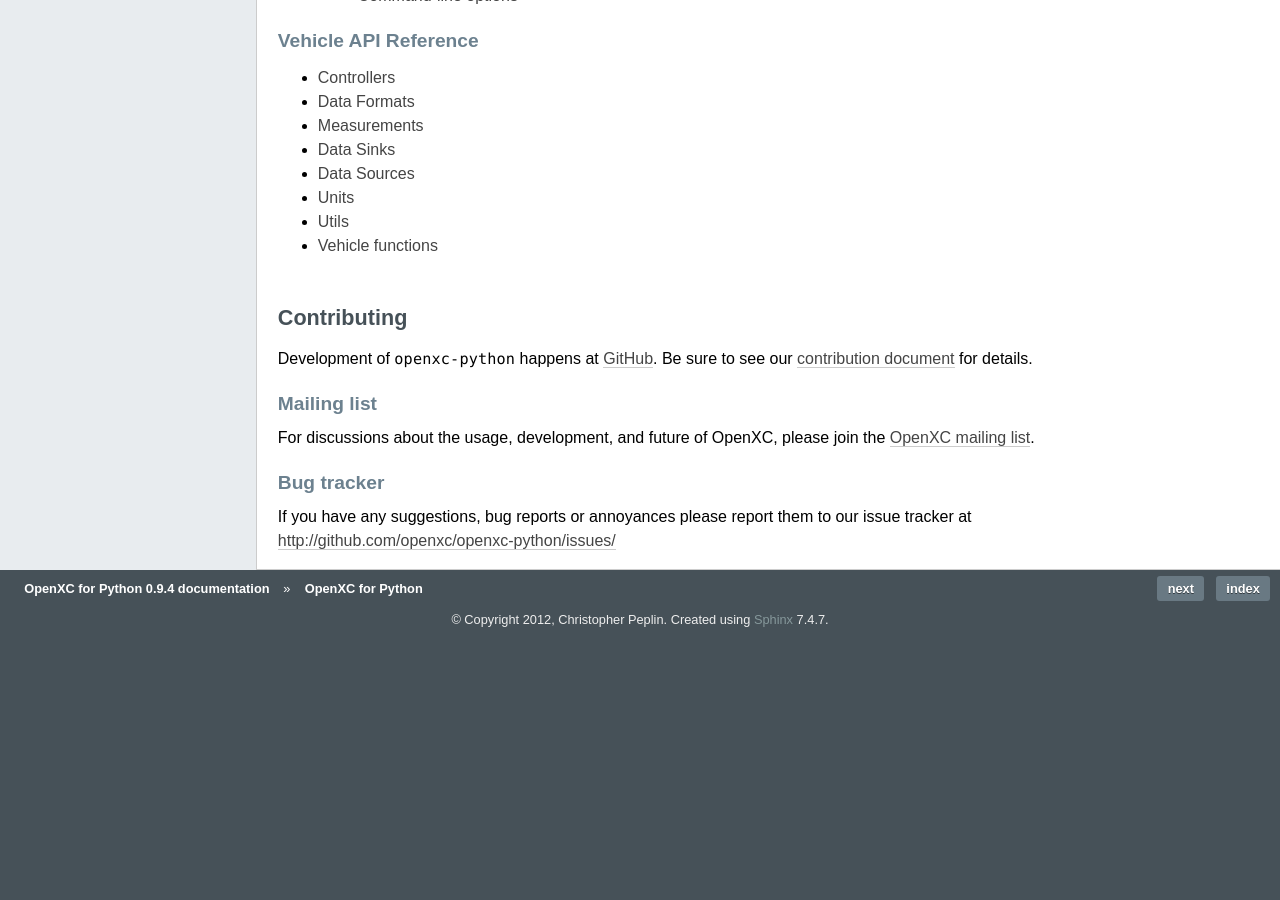
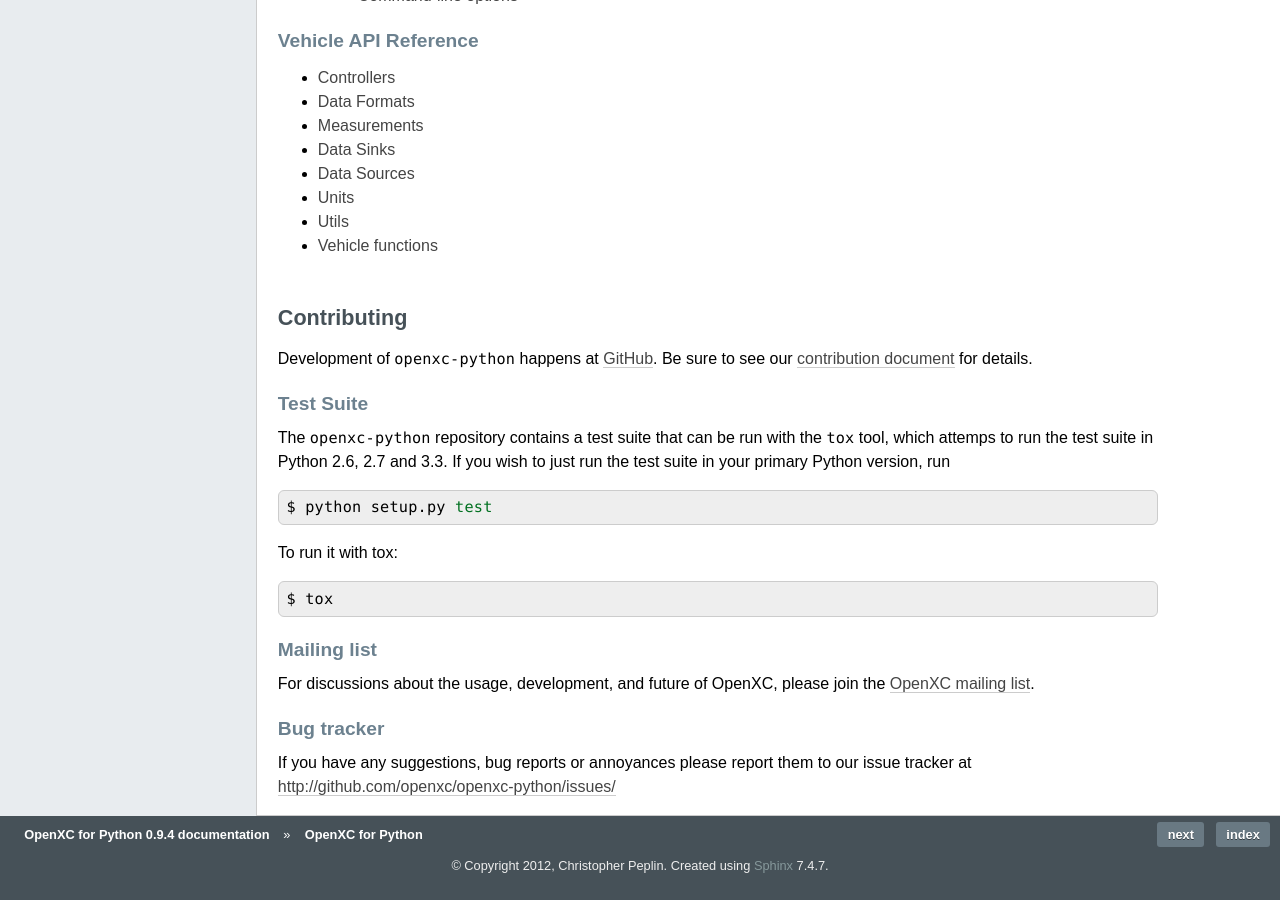
Before and after one commit to openxc/openxc-python, a Sphinx documentation site: the page built from docs/index.rst, in a window 1280 px wide and 900 px high, scrolled down 3312 px. Built offline with Sphinx 7.4.7, drawn with Linux system fonts in a browser that asks for light colours; before the commit the page ends 3967 px from its top, so only the background shows below that.

Commit message:
Document how to run the test suite.

```diff
--- a/docs/index.rst
+++ b/docs/index.rst
@@ -147,7 +147,6 @@
 
     api/*
 
-
 Contributing
 ============
 
@@ -155,6 +154,23 @@
 
 .. _`GitHub`: https://github.com/openxc/openxc-python
 .. _`contribution document`: https://github.com/openxc/openxc-python/blob/master/CONTRIBUTING.rst
+
+Test Suite
+----------
+
+The ``openxc-python`` repository contains a test suite that can be run with the
+``tox`` tool, which attemps to run the test suite in Python 2.6, 2.7 and 3.3. If
+you wish to just run the test suite in your primary Python version, run
+
+.. code-block:: sh
+
+    $ python setup.py test
+
+To run it with tox:
+
+.. code-block:: sh
+
+    $ tox
 
 Mailing list
 ------------
```
